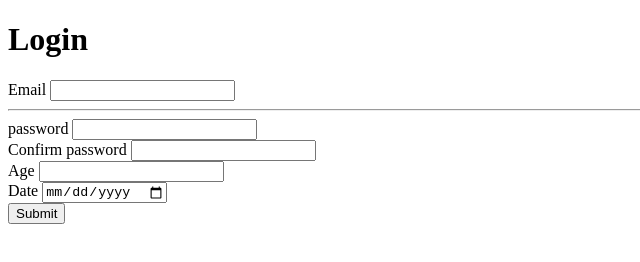
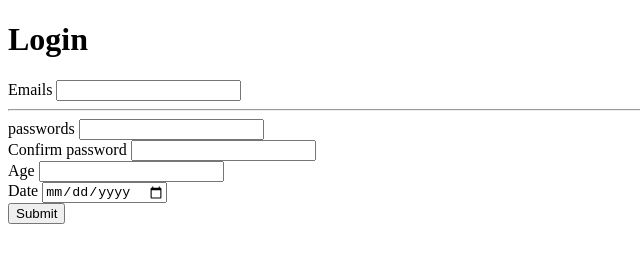
Before and after one commit to ckontsis/HTML-, a plain HTML site: page login.html in a window 1280 px wide. Shown: the full height of the page, 0-640 px from the left. Drawn offline with Linux system fonts and the light colour scheme.

Commit message:
HTML Commit

```diff
--- a/login.html
+++ b/login.html
@@ -10,12 +10,12 @@
     <h1>Login</h1>
     <form>
       <div>
-        <label>Email</label>
+        <label>Emails</label>
         <input type="email" name="" id="" />
       </div>
       <hr>
       <div>
-        <label for="">password</label>
+        <label for="">passwords</label>
         <input type="password" name="" id="" />
       </div>
       <div>
```
